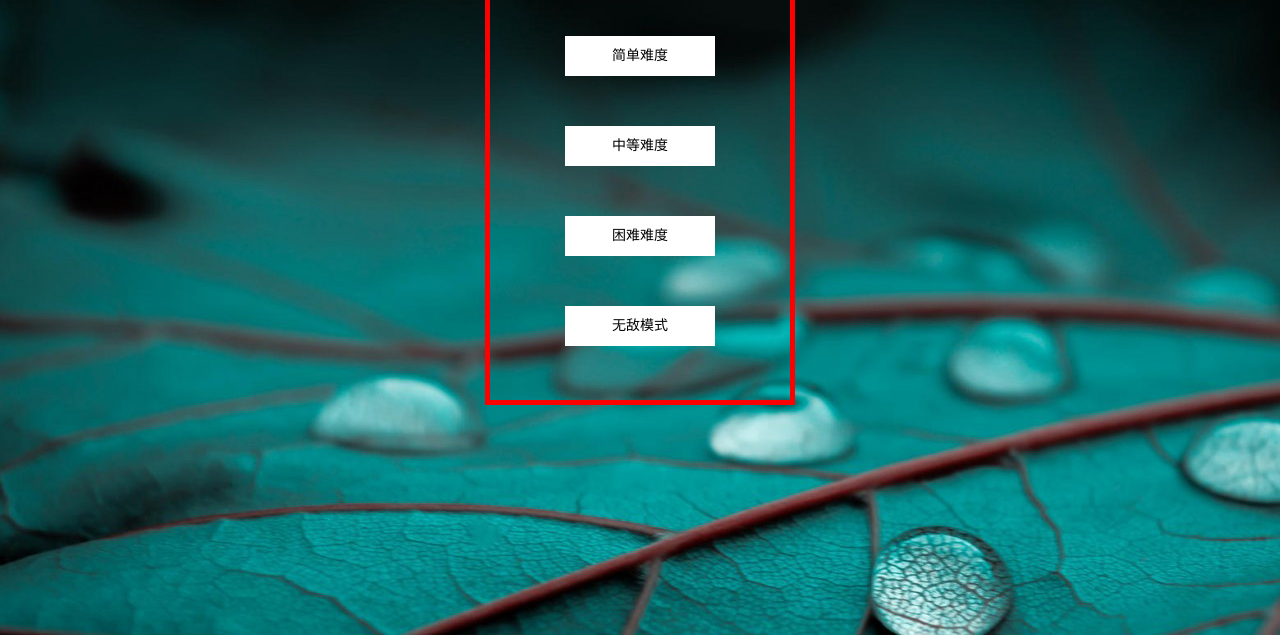
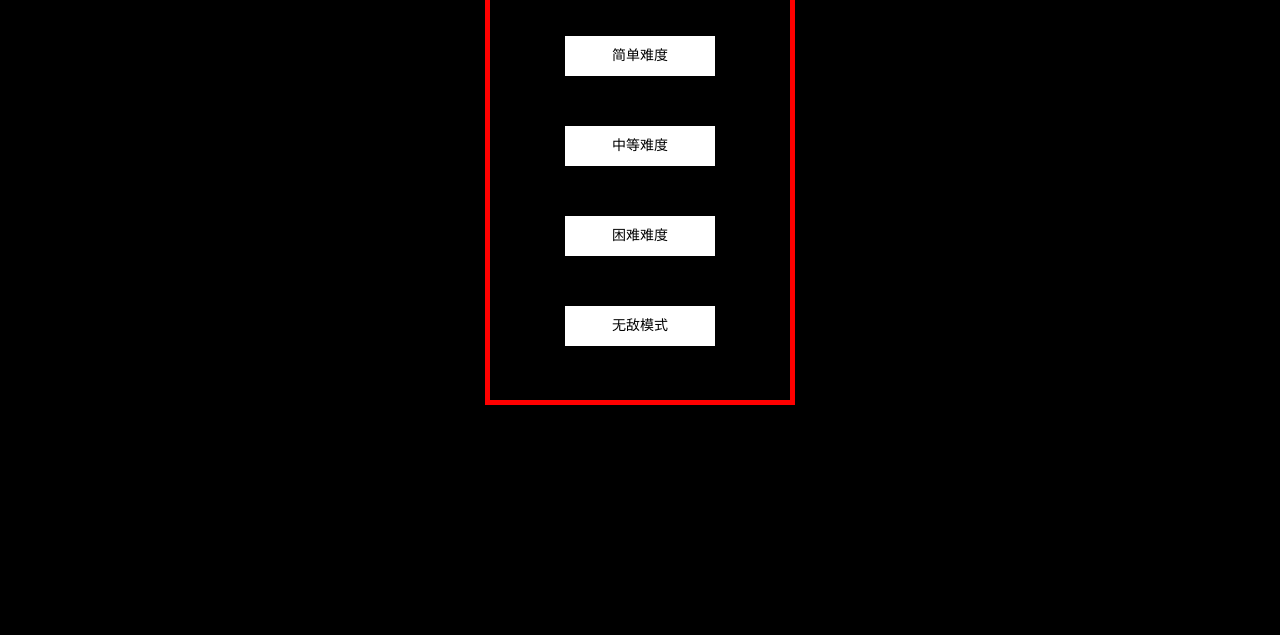
Before and after one commit to ydudu/planegames, a plain HTML site: page index.html in a window 1280 px wide. Shown: the part 165-800 px from the top of the page. Drawn offline with Linux system fonts and the light colour scheme.

Commit message:
删除背景

```diff
--- a/index.html
+++ b/index.html
@@ -19,7 +19,7 @@ window.onload=function()
 var Game={
 	//启动程序
 	exe:function(){
-	    document.body.style.background="url(images/img.jpg)no-repeat";
+	    document.body.style.background="#000";
 		var oDiv=document.createElement('div');
 			oDiv.id='box';
 			oDiv.style.cssText="width:300px; height:500px; border:5px solid red; margin:10px auto; position:relative; top:50px;";
```
